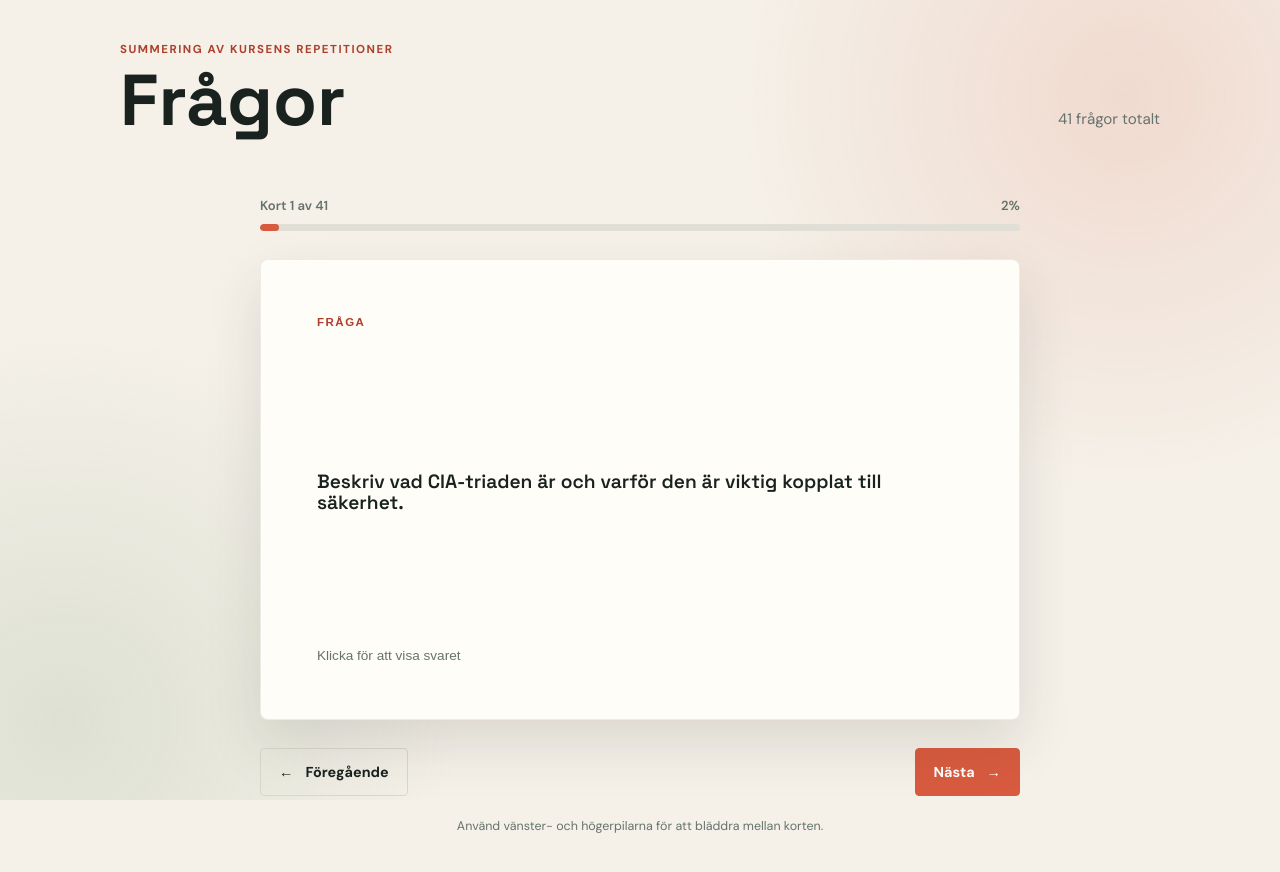
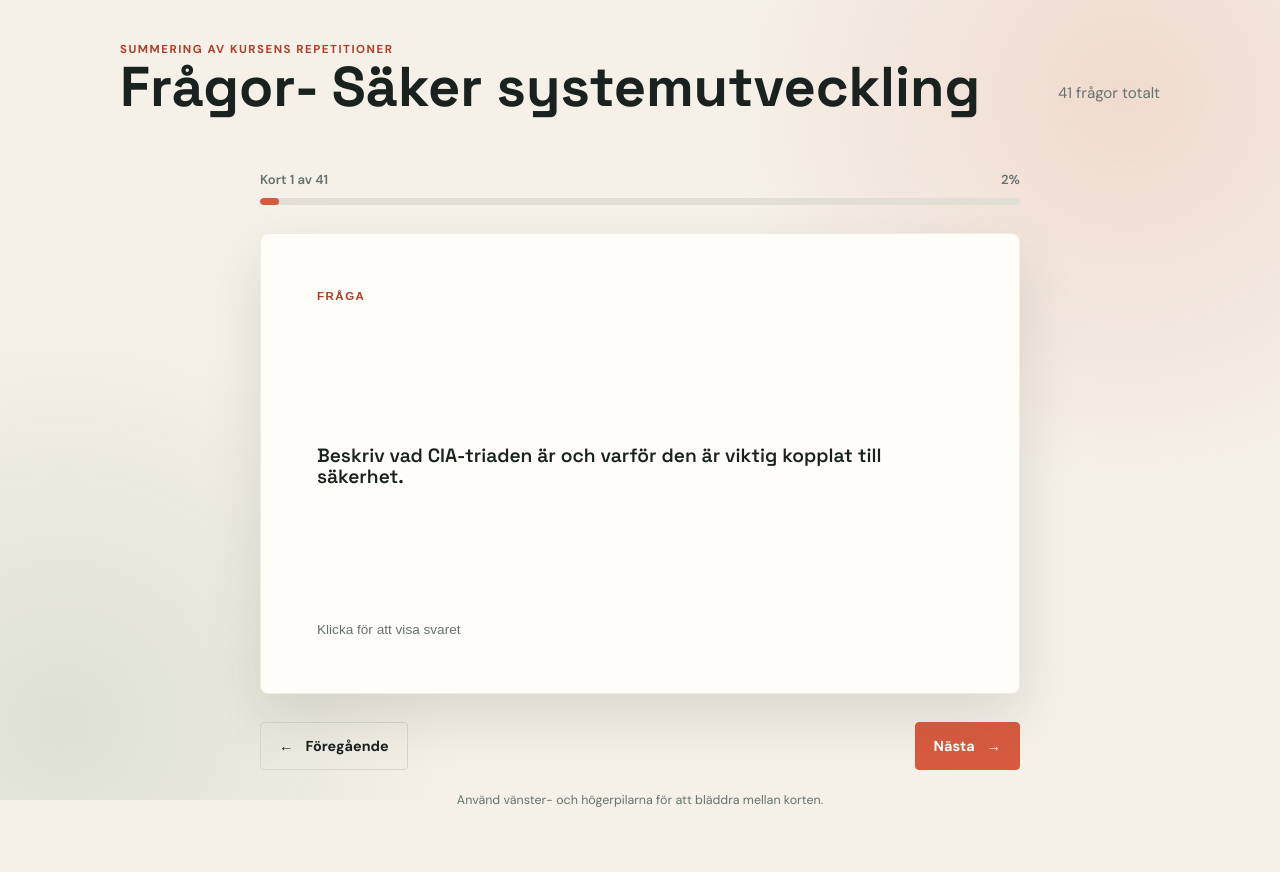
Before and after one commit to SPFredrikDahl/repetition_fragor, a plain HTML site: page index.html in a window 1280 px wide. Drawn offline with Linux system fonts and the light colour scheme.

Commit message:
first release

```diff
--- a/index.html
+++ b/index.html
@@ -15,7 +15,7 @@
       <header class="app-header">
         <div>
           <p class="eyebrow">Summering av kursens repetitioner</p>
-          <h1>Frågor</h1>
+          <h1>Frågor- Säker systemutveckling</h1>
         </div>
         <p class="deck-label" id="deck-label">Laddar kortlek...</p>
       </header>
--- a/style.css
+++ b/style.css
@@ -58,8 +58,8 @@ body::before {
 h1 {
   margin: 0;
   font-family: 'Space Grotesk', sans-serif;
-  font-size: clamp(2.2rem, 6vw, 4.5rem);
-  line-height: 0.92;
+  font-size: clamp(1.8rem, 6vw, 3.5rem);
+  line-height: 0.72;
   letter-spacing: 0;
 }
 
```
